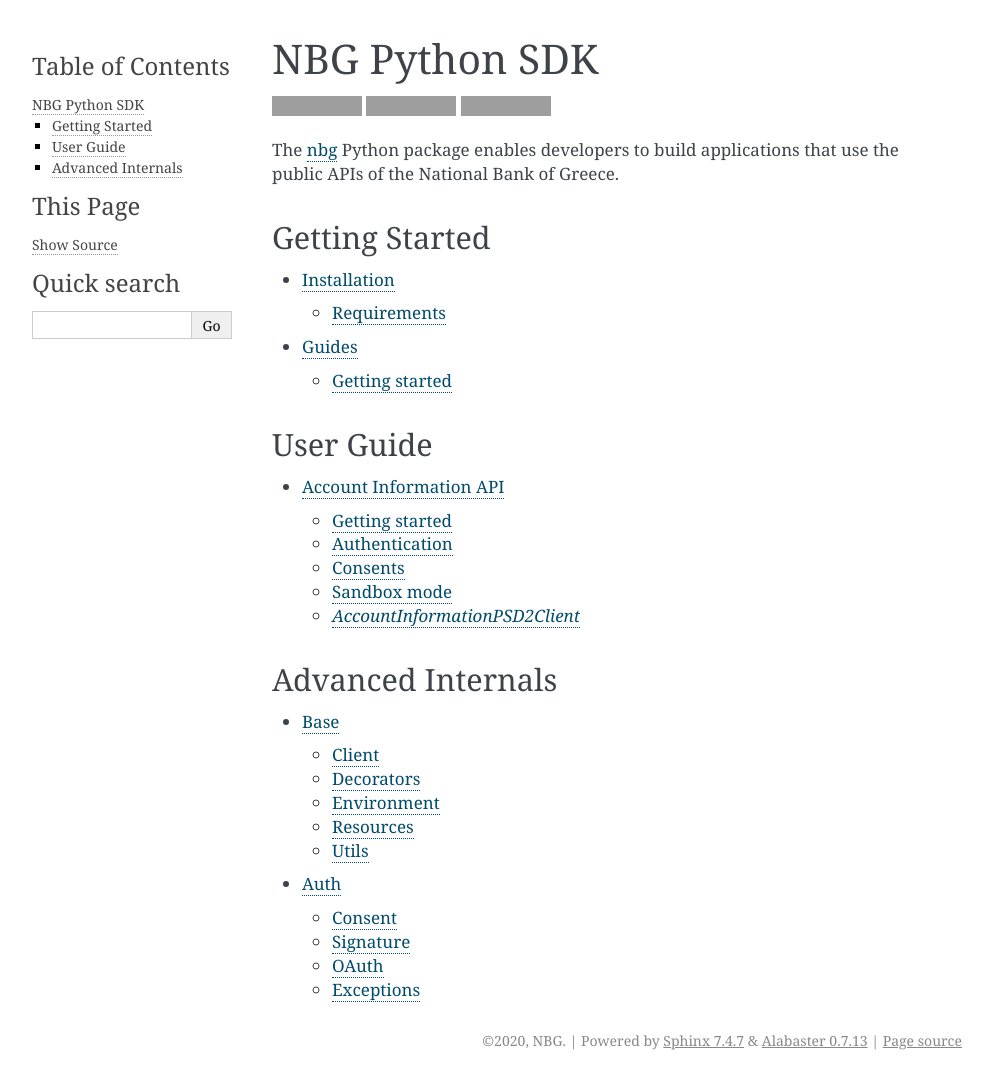
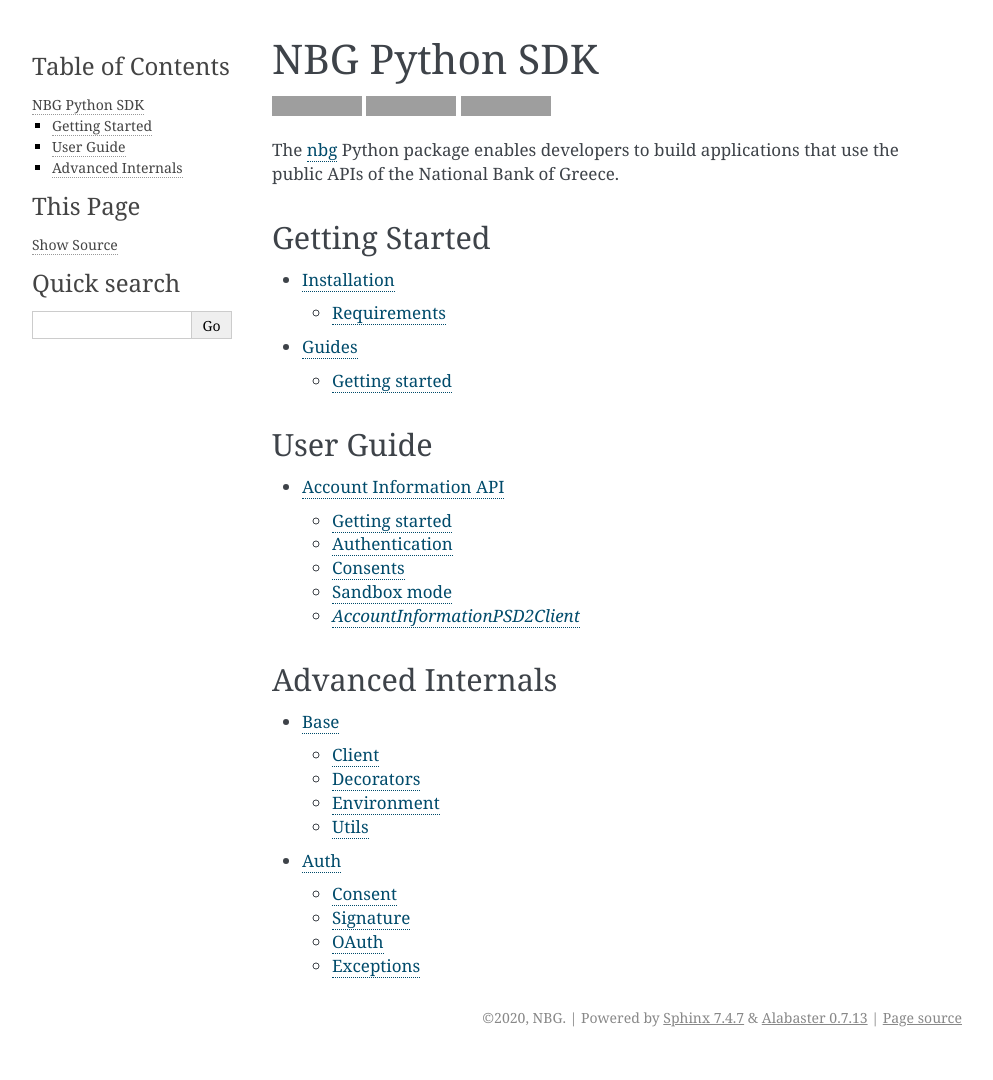
Before and after one commit to myNBGcode/nbg-python-sdk, a Sphinx documentation site: the page built from docs/source/index.rst, in a window 1280 px wide. Shown: the whole page, without its empty margins (148-1141 px from the left). Built offline with Sphinx 7.4.7, drawn with Linux system fonts in a browser that asks for light colours; after the commit the page ends 1057 px from its top, so only the background shows below that; grey boxes are pictures that could not be loaded.

```diff
--- a/docs/source/base.rst
+++ b/docs/source/base.rst
@@ -16,11 +16,6 @@ Environment
 .. automodule:: nbg.base.environment
     :members:
 
-Resources
------------------
-.. automodule:: nbg.base.resources
-    :members:
-
 Utils
 -----------------
 .. automodule:: nbg.base.utils
```
Also changed, not shown: 1 other file.
